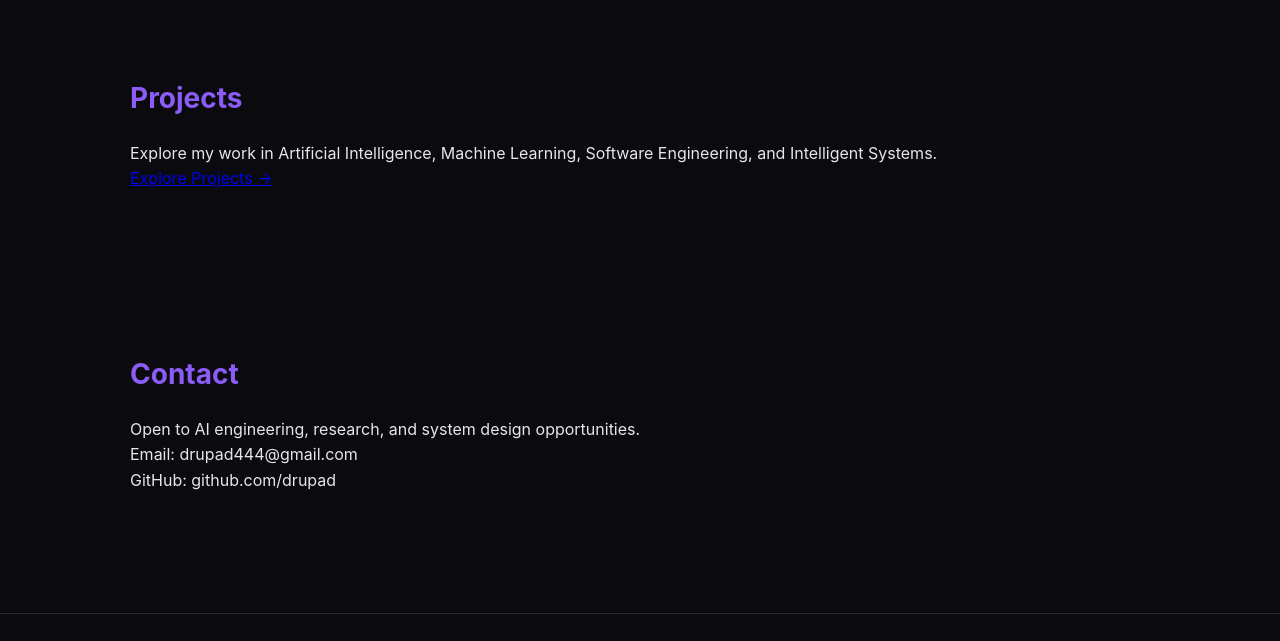
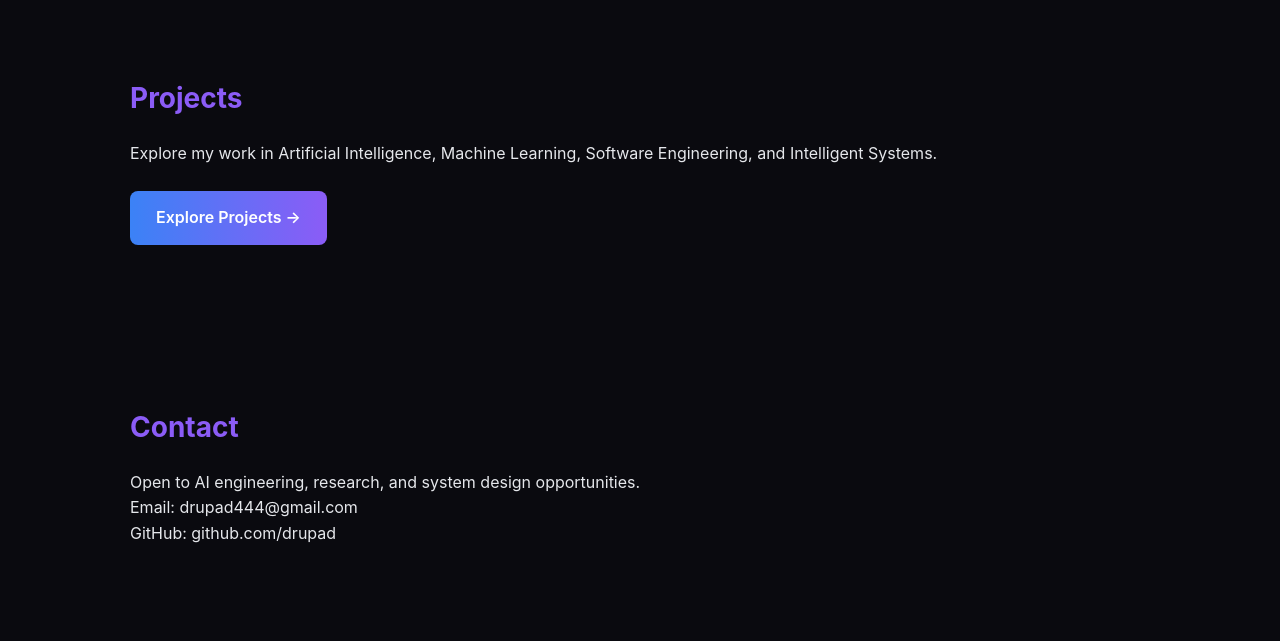
Before and after one commit to PATEL-DRUPAD/drupad-ai-lab, a plain HTML site: page index.html in a window 1280 px wide. Shown: the part 1123-1764 px from the top of the page. Drawn offline with nearby package versions, Linux system fonts and the light colour scheme.

Commit message:
Add project button styles to styles.css

```diff
--- a/styles.css
+++ b/styles.css
@@ -159,3 +159,28 @@ footer {
   padding: 2px 6px;
   border-radius: 6px;
 }
+
+.project-button{
+    display:inline-block;
+    margin-top:25px;
+    padding:14px 26px;
+
+    color:white;
+    text-decoration:none;
+    font-weight:600;
+
+    border-radius:8px;
+
+    background:linear-gradient(90deg,#3b82f6,#8b5cf6);
+
+    transition:.25s ease;
+}
+
+.project-button:hover{
+
+    transform:translateY(-3px);
+
+    box-shadow:
+    0 0 20px rgba(59,130,246,.35);
+
+}
```
